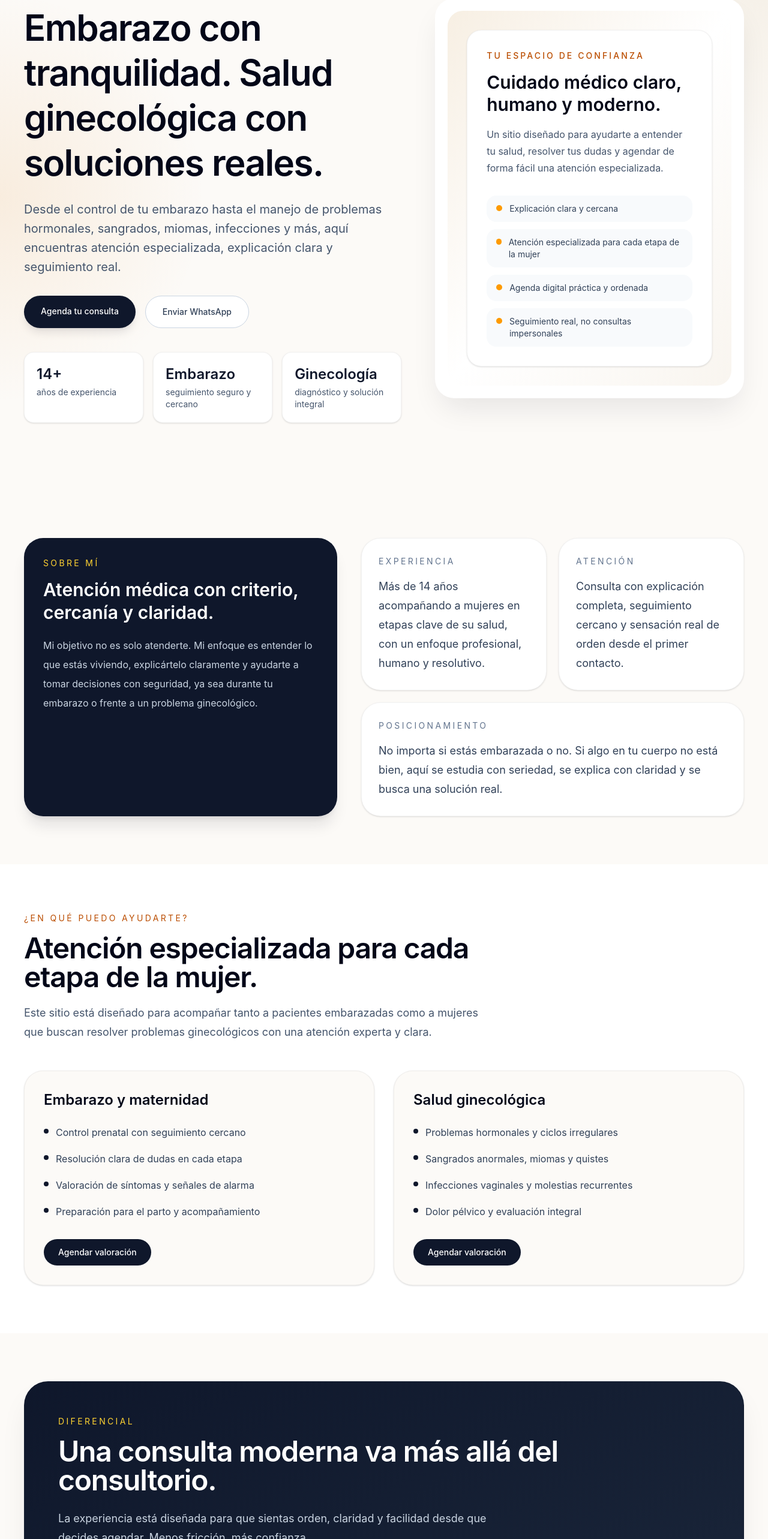
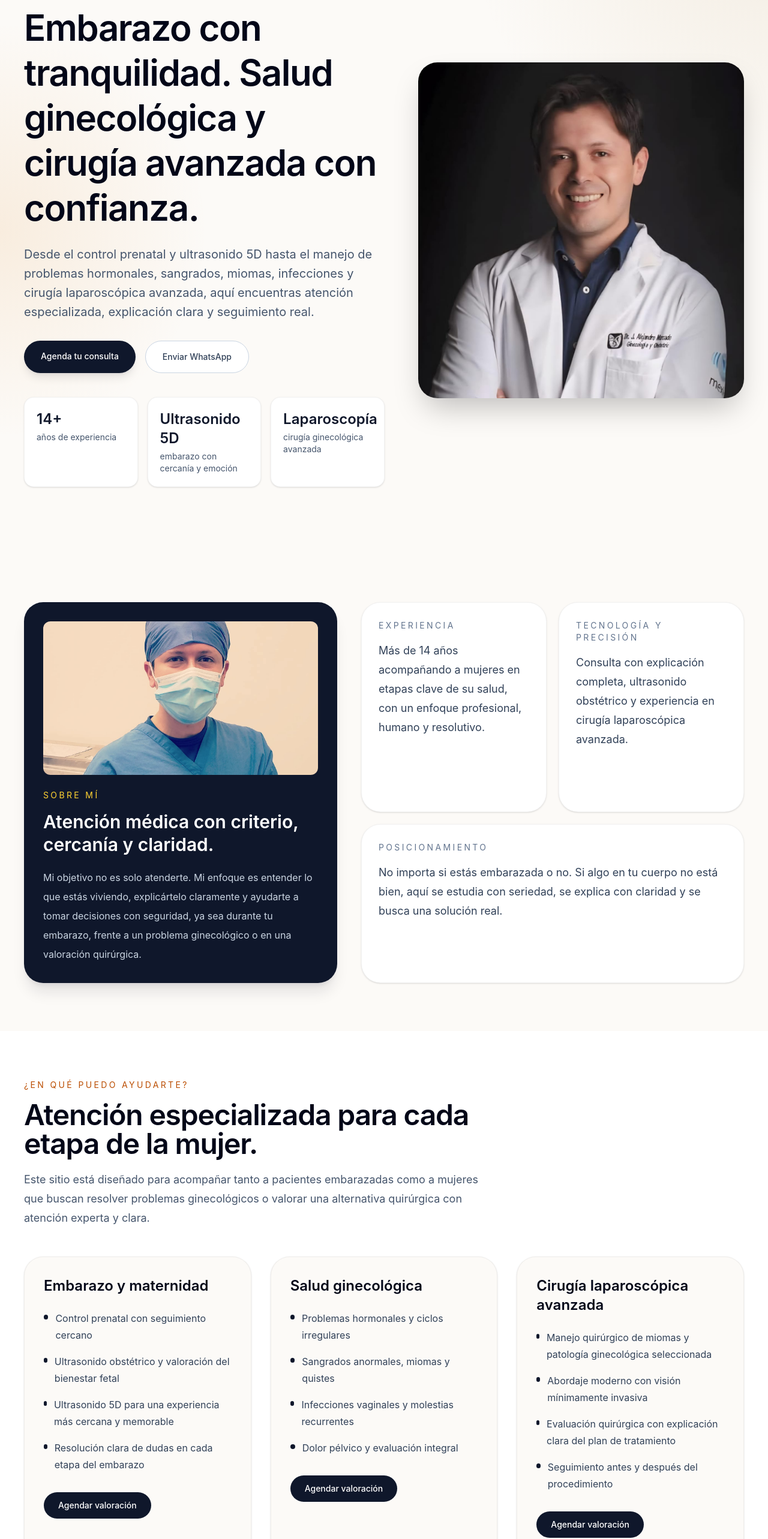
Before and after one commit to alejandritolimon0124-crypto/dralexmercado-web, a React (Vite) app: page / in a window 1280 px wide. Shown: the part 234-2800 px from the top of the page at 60% size. Built offline with nearby package versions, Linux system fonts and the light colour scheme.

Commit message:
actualiza web con imagenes reales

```diff
--- a/src/App.jsx
+++ b/src/App.jsx
@@ -4,9 +4,9 @@ export default function DrAlexMercadoWebsite() {
       title: "Embarazo y maternidad",
       items: [
         "Control prenatal con seguimiento cercano",
-        "Resolución clara de dudas en cada etapa",
-        "Valoración de síntomas y señales de alarma",
-        "Preparación para el parto y acompañamiento"
+        "Ultrasonido obstétrico y valoración del bienestar fetal",
+        "Ultrasonido 5D para una experiencia más cercana y memorable",
+        "Resolución clara de dudas en cada etapa del embarazo"
       ]
     },
     {
@@ -17,14 +17,23 @@ export default function DrAlexMercadoWebsite() {
         "Infecciones vaginales y molestias recurrentes",
         "Dolor pélvico y evaluación integral"
       ]
+    },
+    {
+      title: "Cirugía laparoscópica avanzada",
+      items: [
+        "Manejo quirúrgico de miomas y patología ginecológica seleccionada",
+        "Abordaje moderno con visión mínimamente invasiva",
+        "Evaluación quirúrgica con explicación clara del plan de tratamiento",
+        "Seguimiento antes y después del procedimiento"
+      ]
     }
   ];
 
   const differentiators = [
-    "Explicación clara y cercana",
     "Atención especializada para cada etapa de la mujer",
-    "Agenda digital práctica y ordenada",
-    "Seguimiento real, no consultas impersonales"
+    "Ultrasonido 5D y seguimiento cercano del embarazo",
+    "Experiencia quirúrgica en laparoscopía avanzada",
+    "Consulta clara, humana y ordenada desde el primer contacto"
   ];
 
   const steps = [
@@ -41,7 +50,7 @@ export default function DrAlexMercadoWebsite() {
     {
       n: "03",
       title: "Seguimiento real",
-      text: "La experiencia continúa con orden, claridad y acompañamiento."
+      text: "La experiencia continúa con orden, cercanía y acompañamiento."
     }
   ];
 
@@ -55,9 +64,20 @@ export default function DrAlexMercadoWebsite() {
       text: "Fui por un problema de sangrado que ya había consultado antes y por fin sentí una explicación clara y una solución real."
     },
     {
-      name: "Consulta integral",
+      name: "Experiencia integral",
       text: "La atención se siente moderna, ordenada y muy profesional desde que agendas hasta el seguimiento."
     }
+  ];
+
+  const gallery5D = [
+    "/ultrasonido-5d-1.jpeg",
+    "/ultrasonido-5d-2.jpeg"
+  ];
+
+  const officeGallery = [
+    "/consultorio-1.jpeg",
+    "/consultorio-2.jpeg",
+    "/consultorio-3.jpeg"
   ];
 
   return (
@@ -72,12 +92,12 @@ export default function DrAlexMercadoWebsite() {
           <nav className="hidden items-center gap-8 text-sm text-slate-600 md:flex">
             <a href="#servicios" className="transition hover:text-slate-900">Servicios</a>
             <a href="#sobre-mi" className="transition hover:text-slate-900">Sobre mí</a>
-            <a href="#agenda" className="transition hover:text-slate-900">Agenda</a>
+            <a href="#galeria" className="transition hover:text-slate-900">Galería</a>
             <a href="#contacto" className="transition hover:text-slate-900">Contacto</a>
           </nav>
 
           <a
-            href="https://agenda.dralexmercado.com"
+            href="https://agenda.dralexmercado.com.mx"
             className="rounded-full bg-slate-900 px-5 py-3 text-sm font-medium text-white shadow-sm transition hover:-translate-y-0.5"
           >
             Agendar consulta
@@ -88,29 +108,31 @@ export default function DrAlexMercadoWebsite() {
       <main>
         <section className="relative overflow-hidden">
           <div className="absolute inset-0 bg-[radial-gradient(circle_at_top_right,rgba(196,167,117,0.16),transparent_30%),radial-gradient(circle_at_left,rgba(217,119,6,0.10),transparent_25%)]" />
-          <div className="relative mx-auto grid max-w-7xl gap-14 px-6 py-20 lg:grid-cols-[1.1fr_0.9fr] lg:px-10 lg:py-28">
+          <div className="relative mx-auto grid max-w-7xl gap-14 px-6 py-20 lg:grid-cols-[1.05fr_0.95fr] lg:px-10 lg:py-28">
             <div className="flex flex-col justify-center">
               <div className="mb-5 inline-flex w-fit rounded-full border border-amber-200 bg-white/80 px-4 py-2 text-xs font-medium uppercase tracking-[0.26em] text-amber-800 shadow-sm">
                 Atención integral para la mujer
               </div>
 
               <h1 className="max-w-3xl text-4xl font-semibold leading-tight tracking-tight text-slate-950 md:text-6xl">
-                Embarazo con tranquilidad. Salud ginecológica con soluciones reales.
+                Embarazo con tranquilidad. Salud ginecológica y cirugía avanzada con confianza.
               </h1>
 
               <p className="mt-6 max-w-2xl text-lg leading-8 text-slate-600 md:text-xl">
-                Desde el control de tu embarazo hasta el manejo de problemas hormonales, sangrados, miomas, infecciones y más, aquí encuentras atención especializada, explicación clara y seguimiento real.
+                Desde el control prenatal y ultrasonido 5D hasta el manejo de problemas hormonales, sangrados, miomas, infecciones y cirugía laparoscópica avanzada, aquí encuentras atención especializada, explicación clara y seguimiento real.
               </p>
 
               <div className="mt-8 flex flex-col gap-4 sm:flex-row">
                 <a
-                  href="https://agenda.dralexmercado.com"
+                  href="https://agenda.dralexmercado.com.mx"
                   className="rounded-full bg-slate-900 px-7 py-4 text-center text-sm font-medium text-white shadow-lg shadow-slate-900/10 transition hover:-translate-y-0.5"
                 >
                   Agenda tu consulta
                 </a>
                 <a
-                  href="https://wa.me/528443934366"
+                  href="https://api.whatsapp.com/send?phone=528443934366&text=Hola%20Dr.%20Alex%20Mercado,%20me%20gustar%C3%ADa%20agendar%20una%20consulta"
+                  target="_blank"
+                  rel="noopener noreferrer"
                   className="rounded-full border border-slate-300 bg-white px-7 py-4 text-center text-sm font-medium text-slate-700 transition hover:border-slate-400 hover:bg-slate-50"
                 >
                   Enviar WhatsApp
@@ -123,41 +145,22 @@ export default function DrAlexMercadoWebsite() {
                   <div className="mt-1 text-sm text-slate-600">años de experiencia</div>
                 </div>
                 <div className="rounded-2xl border border-black/5 bg-white p-5 shadow-sm">
-                  <div className="text-2xl font-semibold">Embarazo</div>
-                  <div className="mt-1 text-sm text-slate-600">seguimiento seguro y cercano</div>
+                  <div className="text-2xl font-semibold">Ultrasonido 5D</div>
+                  <div className="mt-1 text-sm text-slate-600">embarazo con cercanía y emoción</div>
                 </div>
                 <div className="rounded-2xl border border-black/5 bg-white p-5 shadow-sm">
-                  <div className="text-2xl font-semibold">Ginecología</div>
-                  <div className="mt-1 text-sm text-slate-600">diagnóstico y solución integral</div>
+                  <div className="text-2xl font-semibold">Laparoscopía</div>
+                  <div className="mt-1 text-sm text-slate-600">cirugía ginecológica avanzada</div>
                 </div>
               </div>
             </div>
 
             <div className="relative flex items-center justify-center">
-              <div className="w-full max-w-xl rounded-[2rem] border border-white/60 bg-white p-5 shadow-2xl shadow-slate-900/10">
-                <div className="rounded-[1.6rem] bg-gradient-to-br from-[#f7efe3] via-white to-[#f9f5ef] p-8">
-                  <div className="rounded-[1.5rem] border border-black/5 bg-white p-8 shadow-sm">
-                    <div className="text-sm font-medium uppercase tracking-[0.22em] text-amber-700">
-                      Tu espacio de confianza
-                    </div>
-                    <div className="mt-4 text-3xl font-semibold leading-tight text-slate-950">
-                      Cuidado médico claro, humano y moderno.
-                    </div>
-                    <p className="mt-4 text-base leading-7 text-slate-600">
-                      Un sitio diseñado para ayudarte a entender tu salud, resolver tus dudas y agendar de forma fácil una atención especializada.
-                    </p>
-
-                    <div className="mt-8 space-y-3">
-                      {differentiators.map((item) => (
-                        <div key={item} className="flex items-start gap-3 rounded-2xl bg-slate-50 px-4 py-3 text-sm text-slate-700">
-                          <div className="mt-1 h-2.5 w-2.5 rounded-full bg-amber-500" />
-                          <span>{item}</span>
-                        </div>
-                      ))}
-                    </div>
-                  </div>
-                </div>
-              </div>
+              <img
+                src="/dr-alex-hero.jpeg"
+                alt="Dr Alex Mercado"
+                className="rounded-[2rem] shadow-2xl object-cover w-full h-[560px] object-top"
+              />
             </div>
           </div>
         </section>
@@ -165,10 +168,15 @@ export default function DrAlexMercadoWebsite() {
         <section id="sobre-mi" className="mx-auto max-w-7xl px-6 py-20 lg:px-10">
           <div className="grid gap-10 lg:grid-cols-[0.9fr_1.1fr]">
             <div className="rounded-[2rem] bg-slate-900 p-8 text-white shadow-xl shadow-slate-900/10">
+              <img
+                src="/dr-alex-bebe.jpeg"
+                alt="Dr Alex Mercado con recién nacido"
+                className="mb-6 h-64 w-full rounded-xl object-cover object-top"
+              />
               <div className="text-sm uppercase tracking-[0.24em] text-amber-300">Sobre mí</div>
               <h2 className="mt-4 text-3xl font-semibold leading-tight">Atención médica con criterio, cercanía y claridad.</h2>
               <p className="mt-5 text-base leading-8 text-slate-300">
-                Mi objetivo no es solo atenderte. Mi enfoque es entender lo que estás viviendo, explicártelo claramente y ayudarte a tomar decisiones con seguridad, ya sea durante tu embarazo o frente a un problema ginecológico.
+                Mi objetivo no es solo atenderte. Mi enfoque es entender lo que estás viviendo, explicártelo claramente y ayudarte a tomar decisiones con seguridad, ya sea durante tu embarazo, frente a un problema ginecológico o en una valoración quirúrgica.
               </p>
             </div>
 
@@ -180,9 +188,9 @@ export default function DrAlexMercadoWebsite() {
                 </p>
               </div>
               <div className="rounded-[2rem] border border-black/5 bg-white p-7 shadow-sm">
-                <div className="text-sm uppercase tracking-[0.24em] text-slate-500">Atención</div>
+                <div className="text-sm uppercase tracking-[0.24em] text-slate-500">Tecnología y precisión</div>
                 <p className="mt-4 text-lg leading-8 text-slate-700">
-                  Consulta con explicación completa, seguimiento cercano y sensación real de orden desde el primer contacto.
+                  Consulta con explicación completa, ultrasonido obstétrico y experiencia en cirugía laparoscópica avanzada.
                 </p>
               </div>
               <div className="rounded-[2rem] border border-black/5 bg-white p-7 shadow-sm md:col-span-2">
@@ -203,11 +211,11 @@ export default function DrAlexMercadoWebsite() {
                 Atención especializada para cada etapa de la mujer.
               </h2>
               <p className="mt-5 text-lg leading-8 text-slate-600">
-                Este sitio está diseñado para acompañar tanto a pacientes embarazadas como a mujeres que buscan resolver problemas ginecológicos con una atención experta y clara.
+                Este sitio está diseñado para acompañar tanto a pacientes embarazadas como a mujeres que buscan resolver problemas ginecológicos o valorar una alternativa quirúrgica con atención experta y clara.
               </p>
             </div>
 
-            <div className="mt-12 grid gap-8 lg:grid-cols-2">
+            <div className="mt-12 grid gap-8 lg:grid-cols-3">
               {services.map((service) => (
                 <div key={service.title} className="rounded-[2rem] border border-black/5 bg-[#fcfaf7] p-8 shadow-sm">
                   <h3 className="text-2xl font-semibold text-slate-950">{service.title}</h3>
@@ -220,7 +228,7 @@ export default function DrAlexMercadoWebsite() {
                     ))}
                   </div>
                   <a
-                    href="https://agenda.dralexmercado.com"
+                    href="https://agenda.dralexmercado.com.mx"
                     className="mt-8 inline-flex rounded-full bg-slate-900 px-6 py-3 text-sm font-medium text-white transition hover:-translate-y-0.5"
                   >
                     Agendar valoración
@@ -231,15 +239,61 @@ export default function DrAlexMercadoWebsite() {
           </div>
         </section>
 
+        <section id="galeria" className="mx-auto max-w-7xl px-6 py-20 lg:px-10">
+          <div className="max-w-3xl">
+            <div className="text-sm uppercase tracking-[0.24em] text-amber-700">Galería</div>
+            <h2 className="mt-4 text-3xl font-semibold tracking-tight text-slate-950 md:text-5xl">
+              Tecnología, experiencia y un entorno pensado para la paciente.
+            </h2>
+          </div>
+
+          <div className="mt-12 grid gap-8 lg:grid-cols-2">
+            <div>
+              <h3 className="text-2xl font-semibold text-slate-950">Ultrasonido 5D</h3>
+              <p className="mt-3 text-lg leading-8 text-slate-600">
+                Vive una experiencia más cercana durante el embarazo con imágenes que permiten apreciar mejor a tu bebé y fortalecer el vínculo desde antes de nacer.
+              </p>
+              <div className="mt-6 grid grid-cols-1 gap-4 sm:grid-cols-2">
+                {gallery5D.map((src, index) => (
+                  <img
+                    key={src}
+                    src={src}
+                    alt={`Ultrasonido 5D ${index + 1}`}
+                    className="h-72 w-full rounded-[1.5rem] object-cover shadow-sm"
+                  />
+                ))}
+              </div>
+            </div>
+
+            <div>
+              <h3 className="text-2xl font-semibold text-slate-950">Consultorio y experiencia presencial</h3>
+              <p className="mt-3 text-lg leading-8 text-slate-600">
+                Atención en un espacio moderno, cómodo y profesional para que cada consulta se viva con confianza, privacidad y orden.
+              </p>
+              <div className="mt-6 grid grid-cols-1 gap-4 sm:grid-cols-2">
+                {officeGallery.map((src, index) => (
+                  <img
+                    key={src}
+                    src={src}
+                    alt={`Consultorio ${index + 1}`}
+                    className={`w-full rounded-[1.5rem] object-cover shadow-sm ${index === 2 ? 'sm:col-span-2 h-80' : 'h-72'}`}
+                  />
+                ))}
+              </div>
+            </div>
+          </div>
+        </section>
+
         <section className="mx-auto max-w-7xl px-6 py-20 lg:px-10">
+          <div className="grid gap-8 lg:grid-cols-[1.1fr_0.9fr]">
             <div className="rounded-[2.5rem] border border-black/5 bg-gradient-to-br from-slate-900 to-slate-800 p-10 text-white shadow-2xl shadow-slate-900/10 md:p-14">
               <div className="max-w-4xl">
-              <div className="text-sm uppercase tracking-[0.24em] text-amber-300">Diferencial</div>
+                <div className="text-sm uppercase tracking-[0.24em] text-amber-300">Cirugía laparoscópica avanzada</div>
                 <h2 className="mt-4 text-3xl font-semibold tracking-tight md:text-5xl">
-                Una consulta moderna va más allá del consultorio.
+                  Alternativas quirúrgicas modernas con visión precisa y recuperación más amable.
                 </h2>
                 <p className="mt-6 max-w-3xl text-lg leading-8 text-slate-300">
-                La experiencia está diseñada para que sientas orden, claridad y facilidad desde que decides agendar. Menos fricción, más confianza.
+                  Para pacientes seleccionadas, la laparoscopía representa un abordaje avanzado para tratar ciertos problemas ginecológicos con una estrategia mínimamente invasiva y un plan claro de seguimiento.
                 </p>
               </div>
 
@@ -255,18 +309,27 @@ export default function DrAlexMercadoWebsite() {
 
               <div className="mt-10 flex flex-col gap-4 sm:flex-row">
                 <a
-                href="https://agenda.dralexmercado.com"
+                  href="https://agenda.dralexmercado.com.mx"
                   className="rounded-full bg-white px-7 py-4 text-center text-sm font-medium text-slate-900 transition hover:-translate-y-0.5"
                 >
                   Agendar en línea
                 </a>
                 <a
-                href="https://wa.me/528443934366"
+                  href="https://api.whatsapp.com/send?phone=528443934366&text=Hola%20Dr.%20Alex%20Mercado,%20me%20gustar%C3%ADa%20agendar%20una%20consulta"
+                  target="_blank"
+                  rel="noopener noreferrer"
                   className="rounded-full border border-white/20 px-7 py-4 text-center text-sm font-medium text-white transition hover:bg-white/5"
                 >
                   Resolver dudas por WhatsApp
                 </a>
               </div>
+            </div>
+
+            <img
+              src="/dr-alex-laparoscopia.jpeg"
+              alt="Dr Alex Mercado realizando cirugía laparoscópica"
+              className="h-full min-h-[520px] w-full rounded-[2.5rem] object-cover shadow-xl"
+            />
           </div>
         </section>
 
@@ -313,13 +376,15 @@ export default function DrAlexMercadoWebsite() {
 
               <div className="mt-8 space-y-4">
                 <a
-                  href="https://agenda.dralexmercado.com"
+                  href="https://agenda.dralexmercado.com.mx"
                   className="block rounded-full bg-slate-900 px-7 py-4 text-center text-sm font-medium text-white transition hover:-translate-y-0.5"
                 >
                   Agenda tu consulta hoy
                 </a>
                 <a
-                  href="https://wa.me/528443934366"
+                  href="https://api.whatsapp.com/send?phone=528443934366&text=Hola%20Dr.%20Alex%20Mercado,%20me%20gustar%C3%ADa%20agendar%20una%20consulta"
+                  target="_blank"
+                  rel="noopener noreferrer"
                   className="block rounded-full border border-slate-300 bg-white px-7 py-4 text-center text-sm font-medium text-slate-700 transition hover:bg-slate-50"
                 >
                   Escríbeme por WhatsApp
```
Lines whose indentation alone changed are shown as unchanged.
